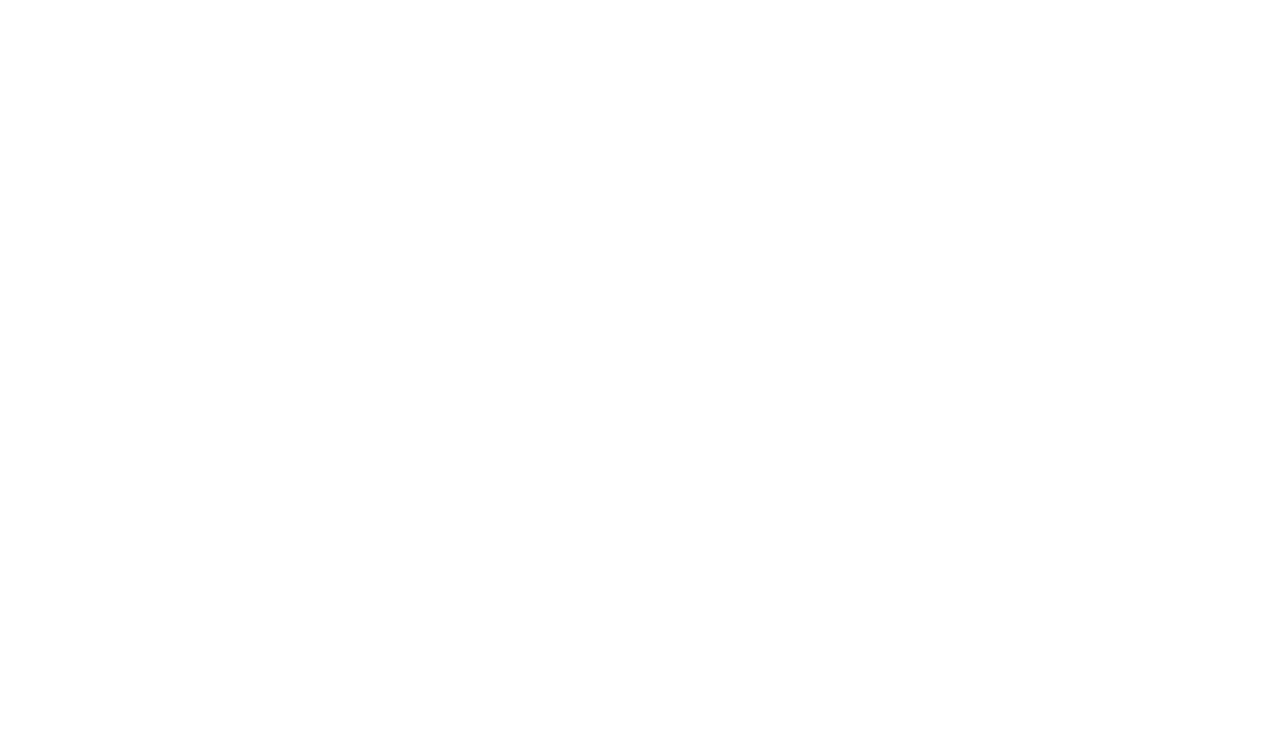
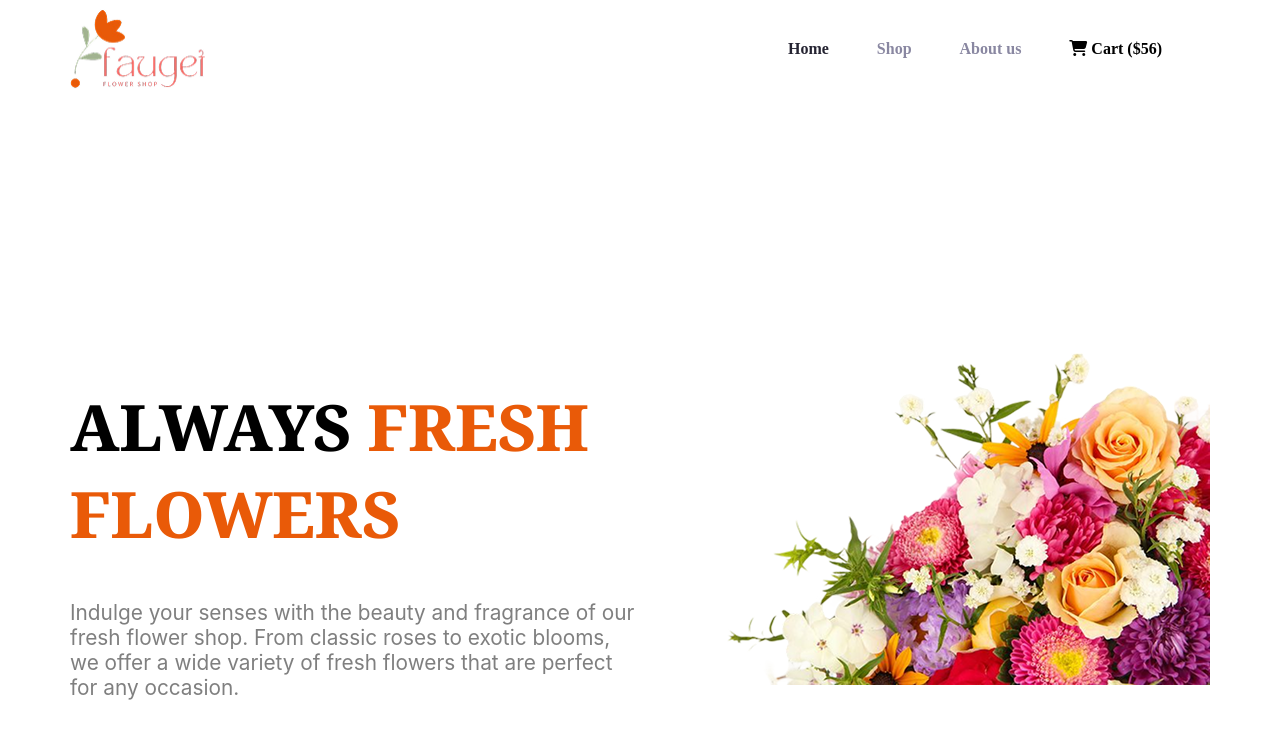
Before and after one commit to Shourav52/flower-market-web, a plain HTML site: page index.html in a window 1280 px wide. Drawn offline with Linux system fonts and the light colour scheme.

Commit message:
added a header and banner with navigation and styling assets

```diff
--- a/index.html
+++ b/index.html
@@ -4,8 +4,38 @@
     <meta charset="UTF-8">
     <meta name="viewport" content="width=device-width, initial-scale=1.0">
     <title>Flower Market</title>
+    <script src="https://kit.fontawesome.com/3f6c07e3b2.js" crossorigin="anonymous"></script>
+    <link rel="preconnect" href="https://fonts.googleapis.com">
+<link rel="preconnect" href="https://fonts.gstatic.com" crossorigin>
+<link href="https://fonts.googleapis.com/css2?family=Noto+Serif:ital,wght@0,100..900;1,100..900&family=Work+Sans:ital,wght@0,100..900;1,100..900&display=swap" rel="stylesheet">
+    <link rel="stylesheet" href="styles/flower.css">
 </head>
 <body>
+    <header class="bg-light">
+        <nav class="navbar display-flex ">
+            <img class="web-logo" src="assets/logo.png" alt="">
+            <ul class="nav-links display-flex">
+
+                <li class="nav-item "><a href="" class="nav-link dark-1"> Home</a></li>
+                <li class="nav-item"><a href="" class="nav-link dark-2 ">Shop </a></li>
+                <li class="nav-item"><a href="" class="nav-link dark-2 ">About us</a></li>
+                <li class=" cart-icon"><a href="" class="nav-link dark-3"><i class="fa-solid fa-cart-shopping"></i> Cart ($56)</a>
+                </li>
+            </ul>
+        </nav>
+        <div class="banner display-flex">
+            <div class="banner-content">
+                <h1 class="banner-title noto-serif-normal">ALWAYS <span class="orainge">FRESH FLOWERS</span></h1>
+
+                <p class="banner-description inter-normal">
+                    Indulge your senses with the beauty and fragrance of our fresh flower shop. From classic roses to exotic blooms, we offer a wide variety of fresh flowers that are perfect for any occasion.
+                </p>
+            </div>
+            <img class="banner-img" src="assets/hero-flower.png" alt="">
+
+        </div>
+
+    </header>
 
 </body>
 </html>
--- /dev/null
+++ b/styles/flower.css
@@ -0,0 +1,99 @@
+
+
+.noto-serif-normal {
+  font-family: "Noto Serif", serif;
+  font-optical-sizing: auto;
+  font-weight: 400;
+  font-style: normal;
+  font-variation-settings:
+    "wdth" 100;
+}
+.inter-normal {
+  font-family: "Inter", sans-serif;
+  font-optical-sizing: auto;
+  font-weight: 400;
+  font-style: normal;
+}
+
+.display-flex{
+  display: flex;
+}
+.web-logo{
+    width: 135px;
+    height: 82px;
+}
+.navbar{
+  justify-content: space-between ;
+  align-items: center;
+
+}
+.dark-1{
+  color: #252432;
+}
+.dark-2{
+  color: #8987A1;
+}
+
+.dark-3{
+  color: #000000;
+}
+.orainge{
+  color: #E95A08;
+}
+.nav-link{
+    text-decoration: none;
+    font-weight: bold;
+}
+.nav-item, .cart-icon{
+    list-style: none;
+    margin-right: 48px;
+    font-weight: lighter;
+}
+.navbar, .banner{
+ max-width: 1140px;
+  margin: 0 auto;
+}
+.banner{
+
+  margin-top: 120px;
+}
+.banner-content{
+  max-width: 570px;
+  max-height: 299px;
+  margin-top: 130px;
+  margin-bottom: 0%;
+}
+
+.banner-title{
+  font-weight:800;
+  font-size: 4rem;
+}
+.banner-description{
+  color: rgba(0, 0, 0, 0.5);
+  font-size: 1.3rem;
+}
+.banner-img{
+  margin-top: 120px;
+  max-width: 570px;
+  max-height: 355px;
+  margin-bottom: 0%;
+}
+@media screen and (max-width: 576px) {
+   .nav-item{
+    display: none;
+    margin-bottom: 0;
+   }
+   .banner-img{
+    width: 100%;
+    margin-top:0 ;
+   }
+  .banner{
+    display: flex;
+    align-items: center;
+    flex-direction: column-reverse;
+
+  }
+  .banner-title{
+   margin-top: 0px;
+  }
+}
```
